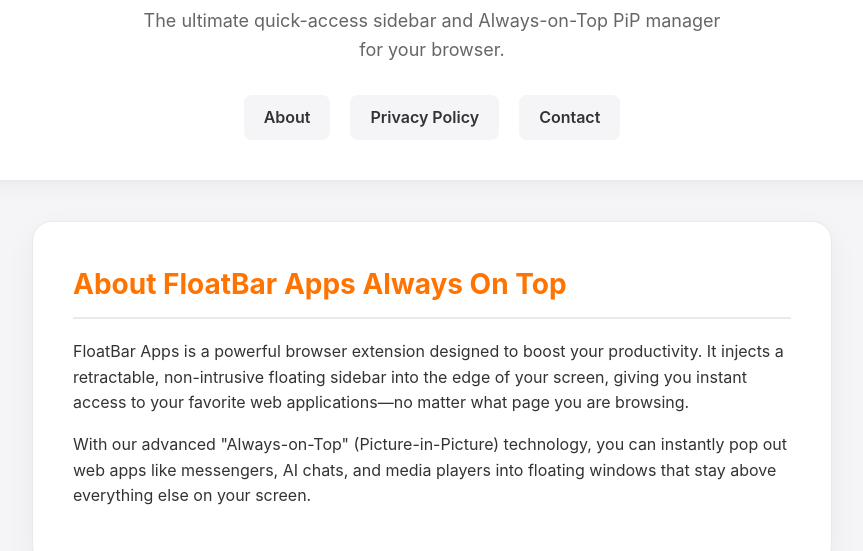
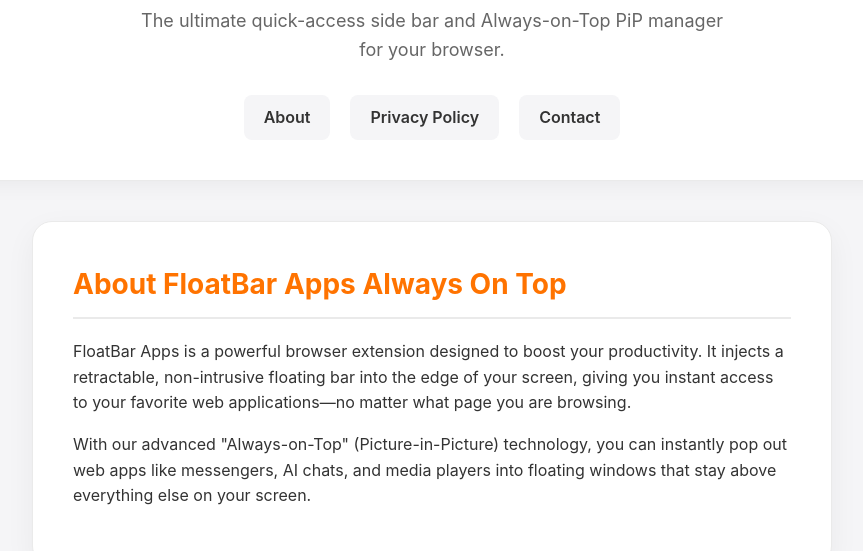
Before and after one commit to devlogno/FloatBar, a plain HTML site: page index.html in a window 1280 px wide. Shown: the part 256-807 px from the top of the page, without its empty margins (208-1071 px from the left). Drawn offline with Linux system fonts and the light colour scheme.

Commit message:
Fix typo in subtitle and description text

```diff
--- a/index.html
+++ b/index.html
@@ -172,7 +172,7 @@
             <img src="images/icon128.png" alt="FloatBar Apps Logo">
         </div>
         <h1>FloatBar <span>Apps</span></h1>
-        <p class="subtitle">The ultimate quick-access sidebar and Always-on-Top PiP manager for your browser.</p>
+        <p class="subtitle">The ultimate quick-access side bar and Always-on-Top PiP manager for your browser.</p>
         <nav>
             <a href="#about">About</a>
             <a href="#privacy">Privacy Policy</a>
@@ -184,7 +184,7 @@
 
         <section id="about">
             <h2>About FloatBar Apps Always On Top</h2>
-            <p>FloatBar Apps is a powerful browser extension designed to boost your productivity. It injects a retractable, non-intrusive floating sidebar into the edge of your screen, giving you instant access to your favorite web applications—no matter what page you are browsing.</p>
+            <p>FloatBar Apps is a powerful browser extension designed to boost your productivity. It injects a retractable, non-intrusive floating bar into the edge of your screen, giving you instant access to your favorite web applications—no matter what page you are browsing.</p>
             <p>With our advanced "Always-on-Top" (Picture-in-Picture) technology, you can instantly pop out web apps like messengers, AI chats, and media players into floating windows that stay above everything else on your screen.</p>
         </section>
 
```
